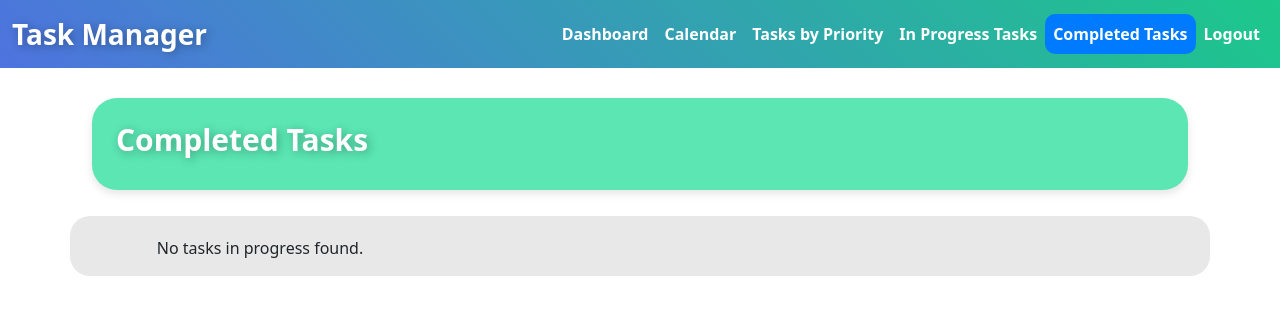
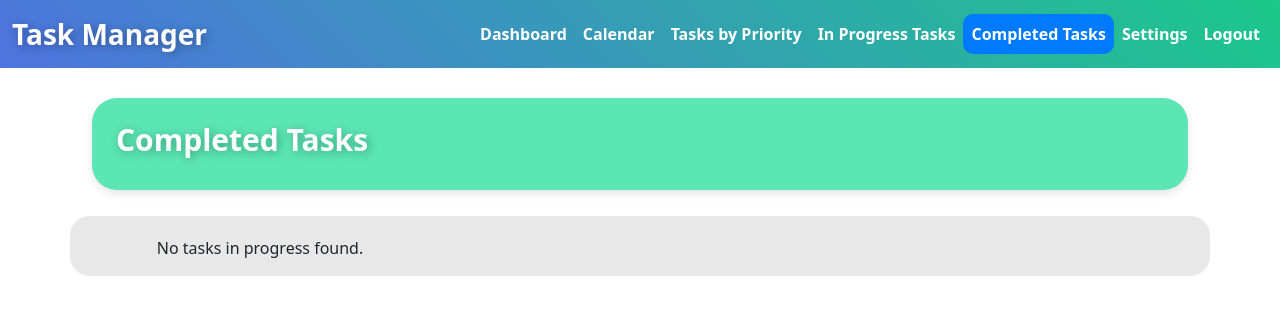
Before and after one commit to beyonce-ama/task-manager, a PHP site: page /pages/completed_tasks.php in a window 1280 px wide. Shown: the top 315 px of the page. Run offline with PHP 8.4, Linux system fonts and the light colour scheme; a user stored in the database is signed in; data comes from the database, SQL or seed files in the repository; some libraries are stand-ins or nearby versions.

Commit message:
editted by "Jolas Arpon"

```diff
--- a/pages/completed_tasks.php
+++ b/pages/completed_tasks.php
@@ -71,26 +71,14 @@ $completedTasksResult = $completedTasksQuery->get_result();
                 <span class="navbar-toggler-icon"></span>
             </button>
             <div class="collapse navbar-collapse" id="navbarNav">
-                <ul class="navbar-nav ms-auto">
-                    <li class="nav-item">
-                        <a class="nav-link" href="dashboard.php">Dashboard</a>
-                    </li>
-                    <li class="nav-item">
-                        <a class="nav-link" href="calendar.php">Calendar</a>
-                    </li>
-                     <li class="nav-item">
-                        <a class="nav-link" href="tasks_by_priority.php">Tasks by Priority</a>
-                    </li>
-                     <li class="nav-item">
-                        <a class="nav-link" href="all_tasks.php">In Progress Tasks</a>
-                    </li>
-                    <li class="nav-item">
-                        <a class="nav-link active" href="completed_tasks.php">Completed Tasks</a>
-                    </li>
-
-                    <li class="nav-item">
-                        <a class="nav-link" href="#" onclick="return confirmLogout();">Logout</a>
-                    </li>
+            <ul class="navbar-nav ms-auto">
+                    <li class="nav-item">  <a class="nav-link" href="dashboard.php">Dashboard</a></li>
+                    <li class="nav-item"> <a class="nav-link" href="calendar.php">Calendar</a></li>
+                    <li class="nav-item"><a class="nav-link" href="tasks_by_priority.php">Tasks by Priority</a></li>
+                    <li class="nav-item"><a class="nav-link" href="all_tasks.php">In Progress Tasks</a></li>
+                    <li class="nav-item"><a class="nav-link active" href="completed_tasks.php">Completed Tasks</a></li>
+                    <li class="nav-item"><a class="nav-link" href="settings.php">Settings</a></li>
+                    <li class="nav-item"><a class="nav-link" href="#" onclick="return confirmLogout();">Logout</a></li>
                 </ul>
             </div>
         </div>
```
